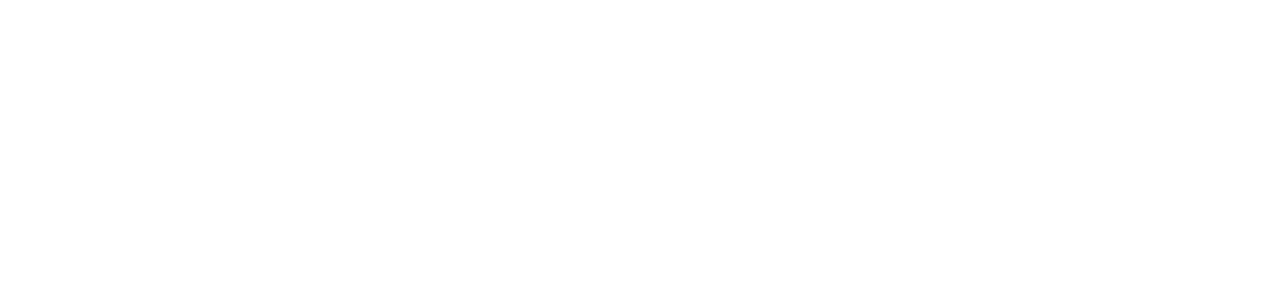
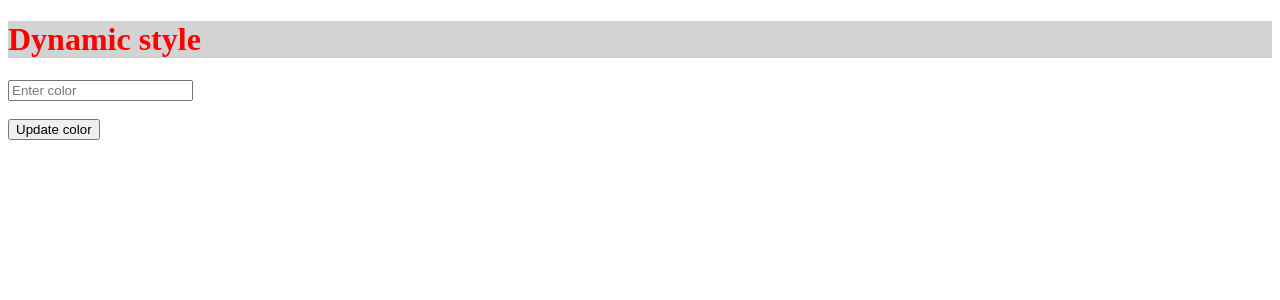
Before and after one commit to NeelCitrusbug/Angular-Learning, an Angular app: page / in a window 1280 px wide. Shown: the top 300 px of the page. Built offline with nearby package versions, Linux system fonts and the light colour scheme.

Commit message:
style binding

```diff
--- a/src/app/app.component.html
+++ b/src/app/app.component.html
@@ -1,3 +1,8 @@
+<h1 [style.color]="color" [style.backgroundColor]="'lightgrey'">Dynamic style</h1>
 
+<input type="text" name="color" placeholder="Enter color" #box>
+
+<br/><br/>
+<button (click)="updateColor(box.value)">Update color</button>
 
 <router-outlet></router-outlet>
--- a/src/app/app.component.ts
+++ b/src/app/app.component.ts
@@ -7,4 +7,9 @@
 })
 export class AppComponent {
   title = 'practice';
+  color = 'red';
+
+  updateColor(val:string){
+      this.color = val;
+  }
 }
```
